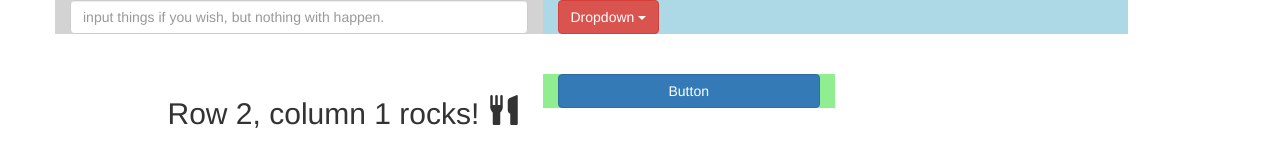
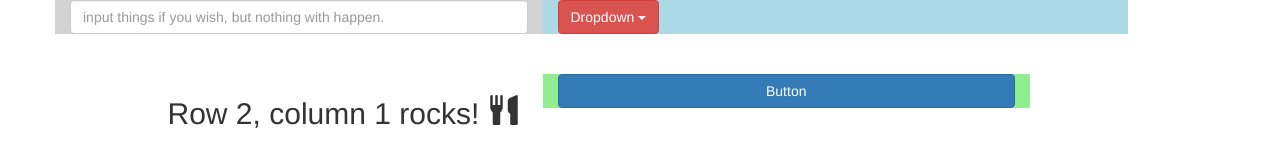
Before and after one commit to sophiayangx/boostrap-challenge, a plain HTML site: page index.html in a window 1280 px wide. Drawn offline with nearby package versions, Linux system fonts and the light colour scheme.

Commit message:
Classadoo autocommit

```diff
--- a/index.html
+++ b/index.html
@@ -39,7 +39,7 @@
           </h2>
         </div>
 
-        <div class="col-xs-3 color-3">
+        <div class="col-xs-5 color-3">
           <input type="button" class="btn btn-primary btn-4" value="Button" />
         </div>
       </div>
```
